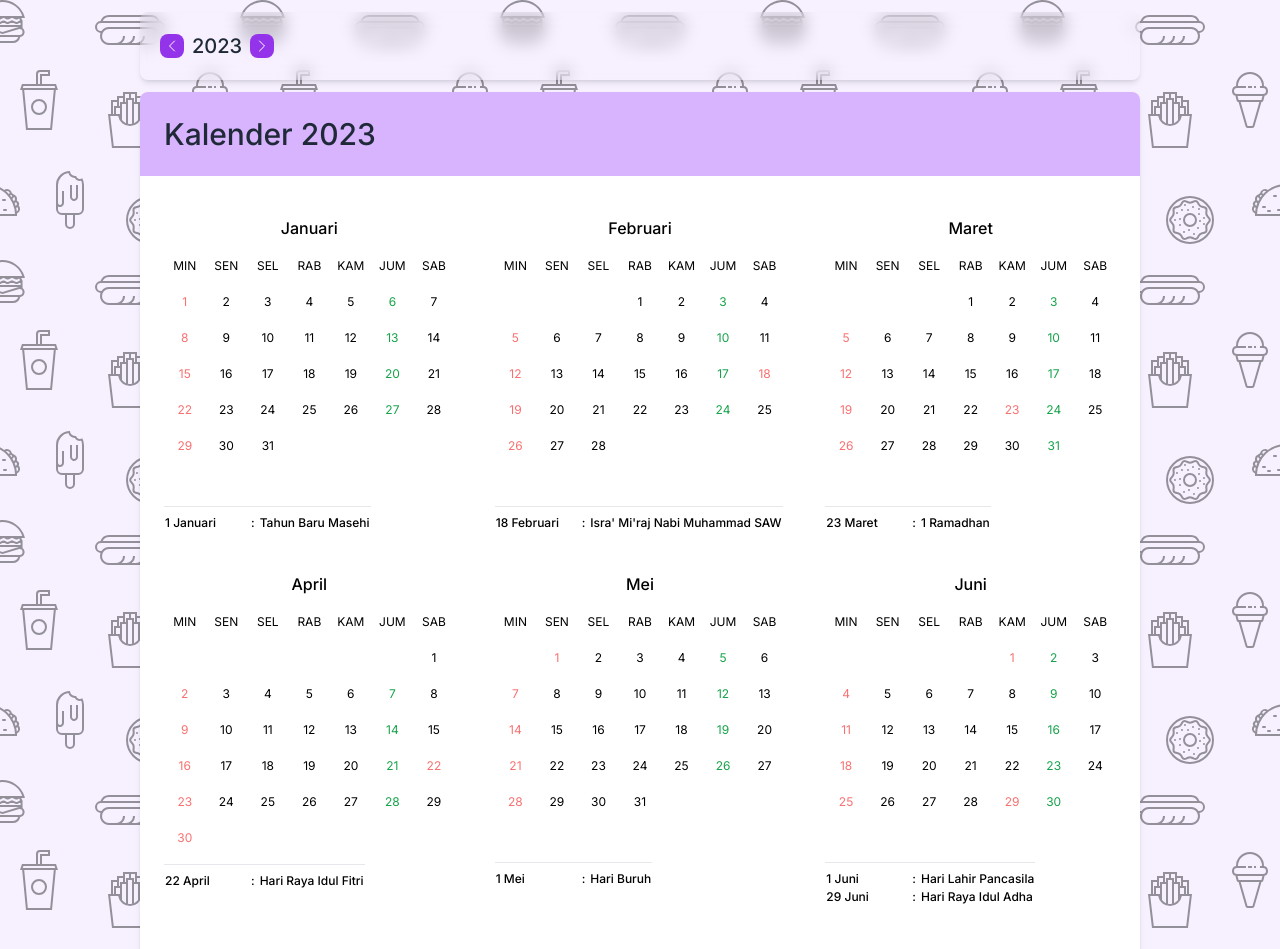
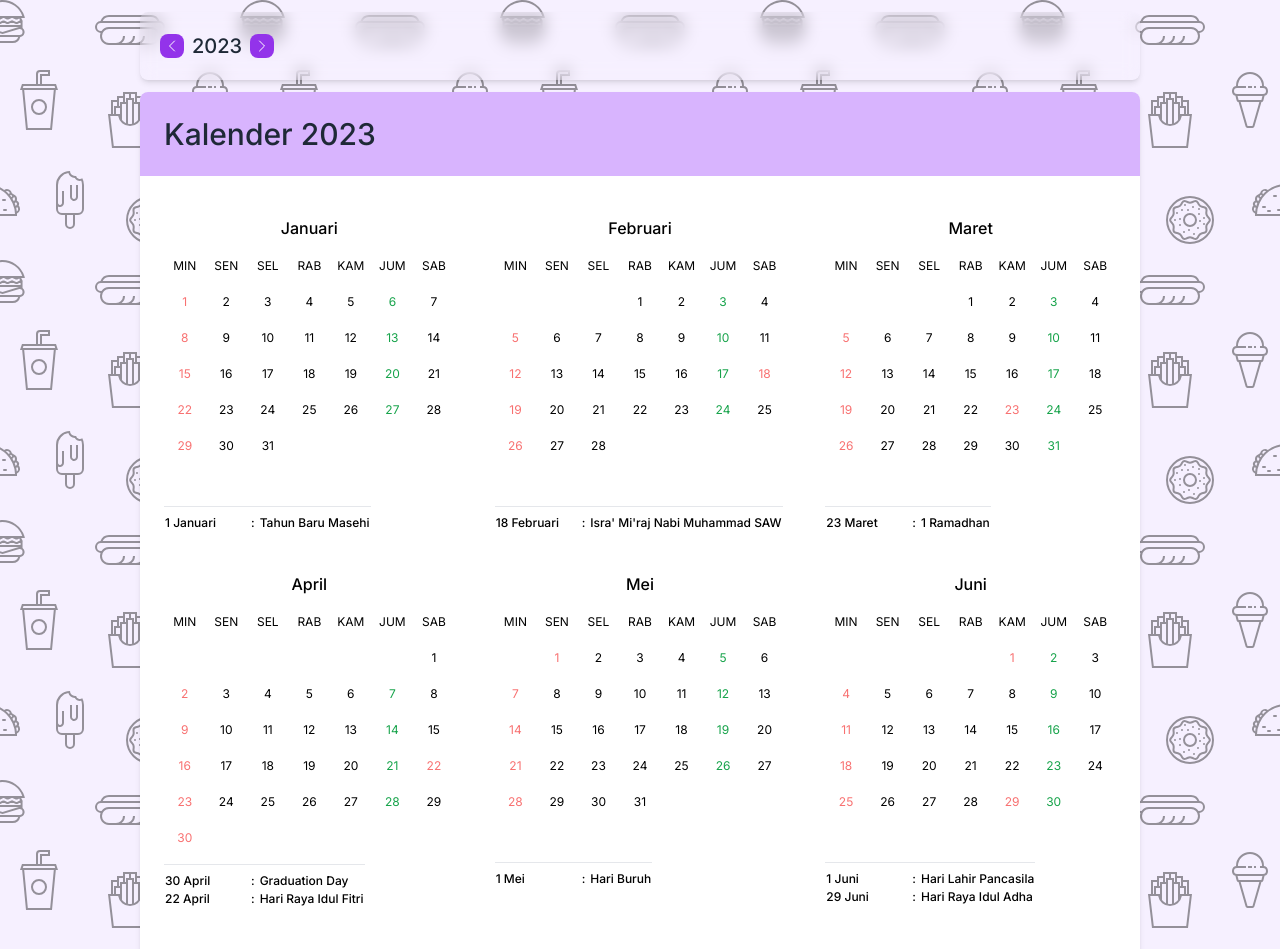
Before and after one commit to RayyanAhmadAlfatih/KingOfTanggal, a Next.js app: page / in a window 1280 px wide. Shown: the top 949 px of the page. Built offline with nearby package versions, Linux system fonts and the light colour scheme.

Commit message:
tambah 3 tipe tanggal

```diff
--- a/src/app/data/holidays.ts
+++ b/src/app/data/holidays.ts
@@ -3,6 +3,12 @@ import moment from 'moment'
 export const initHolidays = {
   baseYear: 2023,
   details: [
+    {
+      type: 'norepeat',
+      date: '04-30',
+      day_name: 'Graduation Day',
+      year: 2023
+    },
     {
       type: 'static',
       date: '01-01',
@@ -77,10 +83,22 @@ export const getHolidays = (year: number) => {
     holidays = JSON.parse(holidays)
   }
 
-  const calculatedHolidays = holidays.details.map(h => {
-    if (h.type === 'static' || holidays.baseYear === year) return h
+  const baseYear = holidays.baseYear
 
-    const diffYear = holidays.baseYear - year
+  // filter hari libur yang type norepeat dulu
+  const filteredNoreapetHolidays = holidays.details.filter((h: any) => {
+    if (h.type !== 'norepeat') return true
+
+    if (h.year === year) return true
+
+    return false
+  })
+
+  const calculatedHolidays = filteredNoreapetHolidays.map((h: any) => {
+    if (h.type === 'norepeat') return h
+    if (h.type === 'static' || baseYear === year) return h
+
+    const diffYear = baseYear - year
     const actualDiffDays = diffYear * (h.diff_day ?? 1)
     if (actualDiffDays > 0) {
       const newDate = moment(`${year}-${h.date}`, 'YYYY-MM-DD').add(actualDiffDays, 'days').format('YYYY-MM-DD')
```
